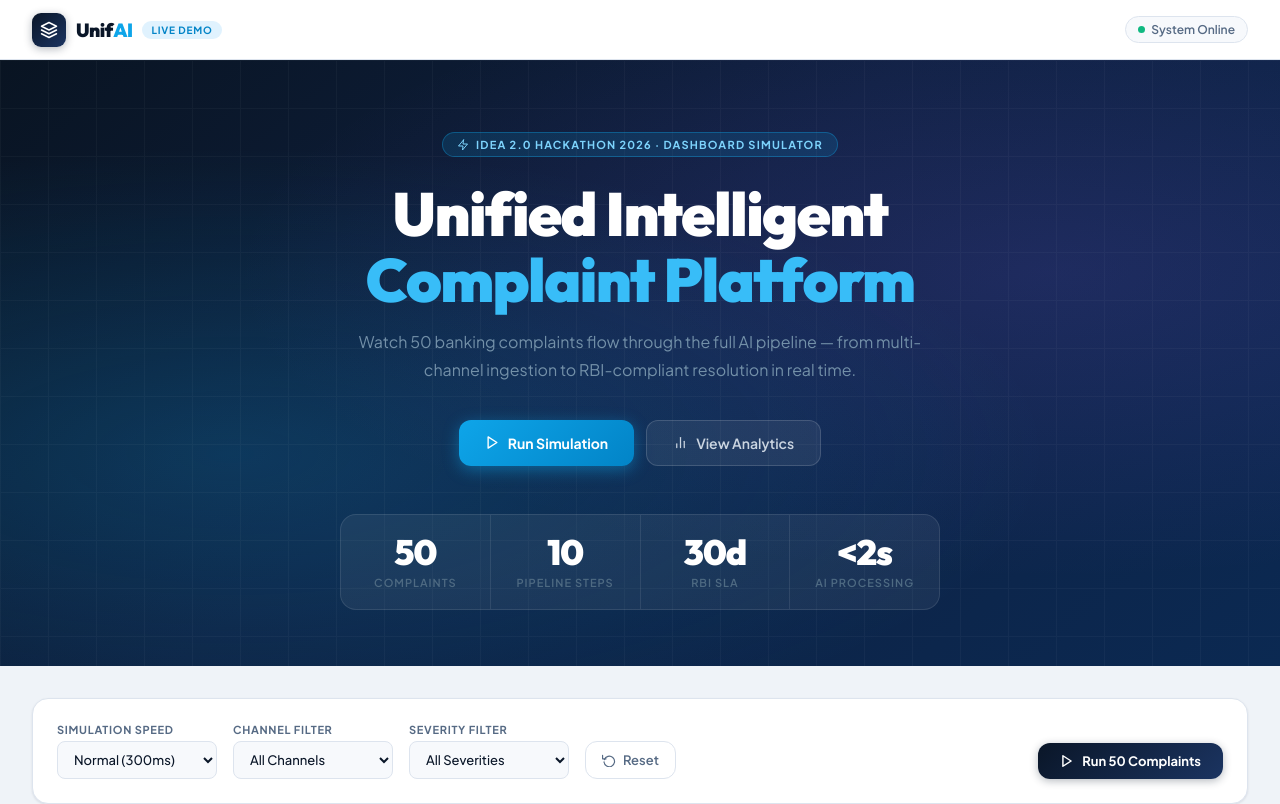
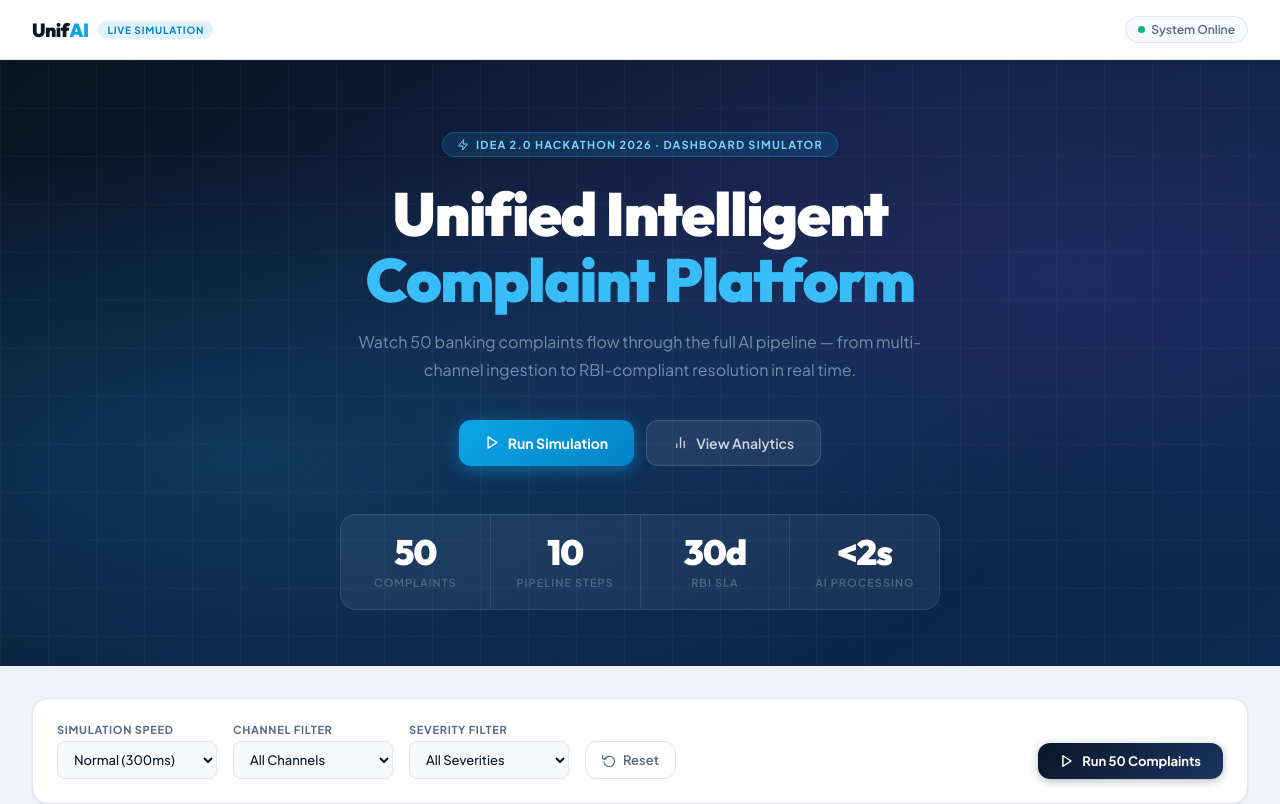
Before and after one commit to sourabhsinghrajput45/Unify-Dash-Simulator, a plain HTML site: page index.html in a window 1280 px wide. Shown: the top 804 px of the page. Drawn offline with Linux system fonts and the light colour scheme.

```diff
--- a/index.html
+++ b/index.html
@@ -485,11 +485,9 @@
 <!-- NAV -->
 <nav>
   <div class="nav-brand">
-    <div class="nav-logo">
-      <svg viewBox="0 0 24 24"><path d="M12 2L2 7l10 5 10-5-10-5zM2 17l10 5 10-5M2 12l10 5 10-5"/></svg>
-    </div>
+
     <span class="nav-name">Unif<span>AI</span></span>
-    <span class="nav-badge">Live Demo</span>
+    <span class="nav-badge">Live Simulation</span>
   </div>
   <div class="nav-right">
     <div class="nav-status">
```
